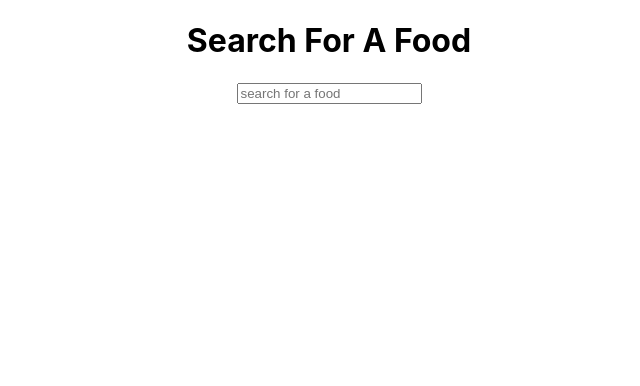
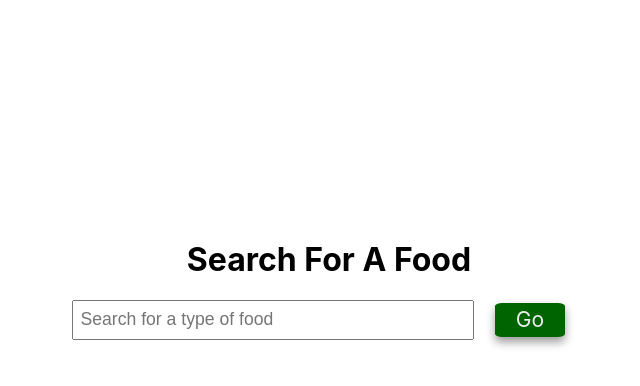
Before and after one commit to mclov/router-app, a React (Create React App) app: page / in a window 1280 px wide. Shown: the top 386 px of the page, without its empty margins (311-951 px from the left). Built offline with nearby package versions, Linux system fonts and the light colour scheme.

Commit message:
add style & button

```diff
--- /dev/null
+++ b/src/FoodSearch.css
@@ -0,0 +1,32 @@
+.FoodSearch {
+  margin-top: 30vh;
+}
+
+.search-area {
+  display: flex;
+  justify-content: center;
+  align-items: center;
+  font-size: 1.1rem;
+}
+
+.search-box {
+  padding: 0.4em;
+  width: 30%;
+  color: darkslategray;
+  font-size: 1em;
+}
+
+.search-button {
+  text-decoration: none;
+  margin: 0 1em;
+  background-color: darkgreen;
+  padding: 0.2em 1em;
+  color: #eee;
+  border-radius: 10%;
+  font-size: 1.2em;
+  box-shadow: 0px 5px 10px rgba(0, 0, 0, 0.4);
+}
+
+.search-button:hover {
+  background-color: seagreen;
+}
--- a/src/FoodSearch.js
+++ b/src/FoodSearch.js
@@ -1,4 +1,6 @@
-import React, { Component } from 'react'
+import React, { Component } from 'react';
+import { Link } from 'react-router-dom';
+import './FoodSearch.css';
 
 export class FoodSearch extends Component {
   constructor(props) {
@@ -16,16 +18,20 @@ export class FoodSearch extends Component {
   }
   render() {
     return (
-      <div>
+      <div className='FoodSearch'>
         <h1>Search For A Food</h1>
+        <div className='search-area'>
           <input
+            className='search-box'
             type='text'
-          placeholder='search for a food'
+            placeholder='Search for a type of food'
             name='query'
             value={this.state.query}
             onChange={this.handleChange}
           />
+          <Link className='search-button' to={`/food/${this.state.query}`} >Go</Link>
         </div>
+      </div >
     )
   }
 }
```
Lines whose indentation alone changed are shown as unchanged.
